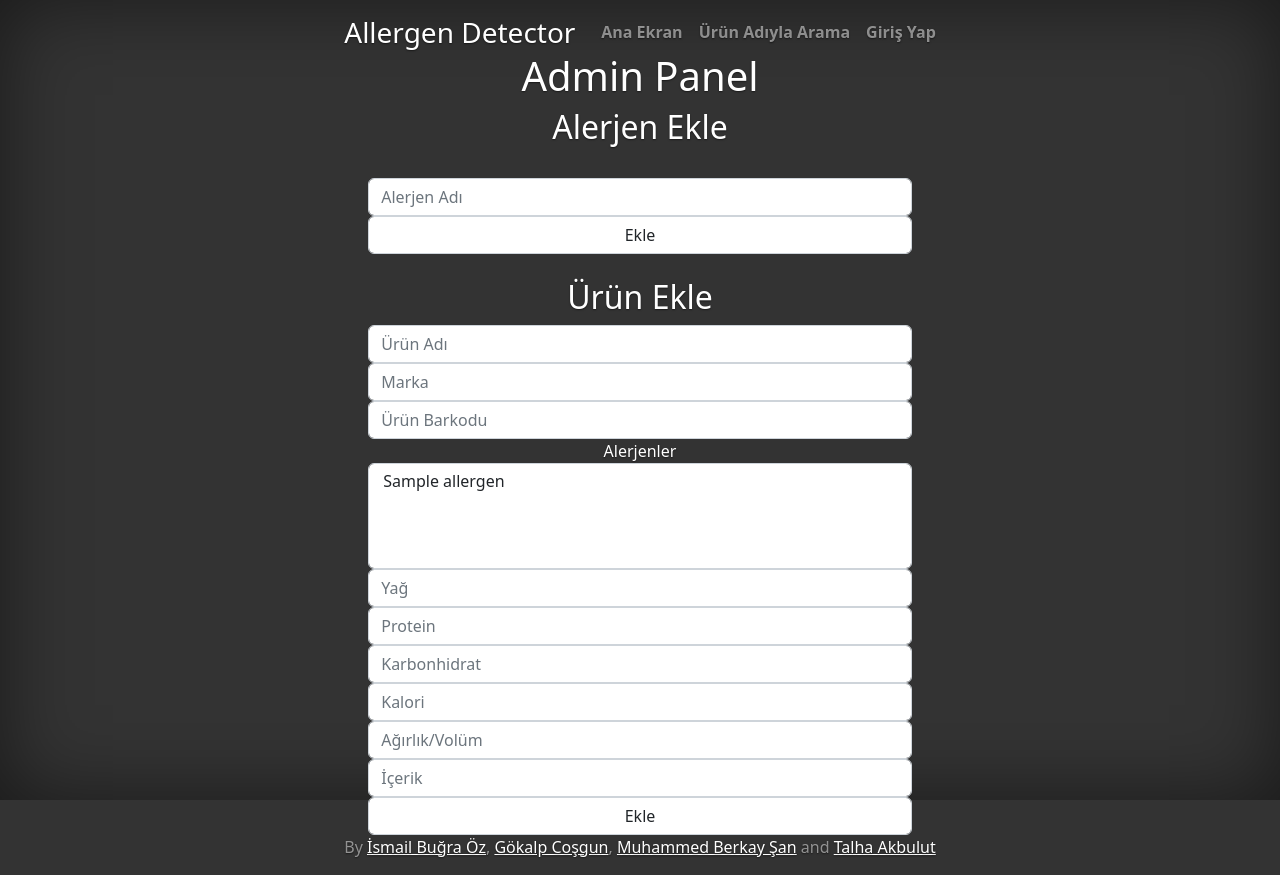
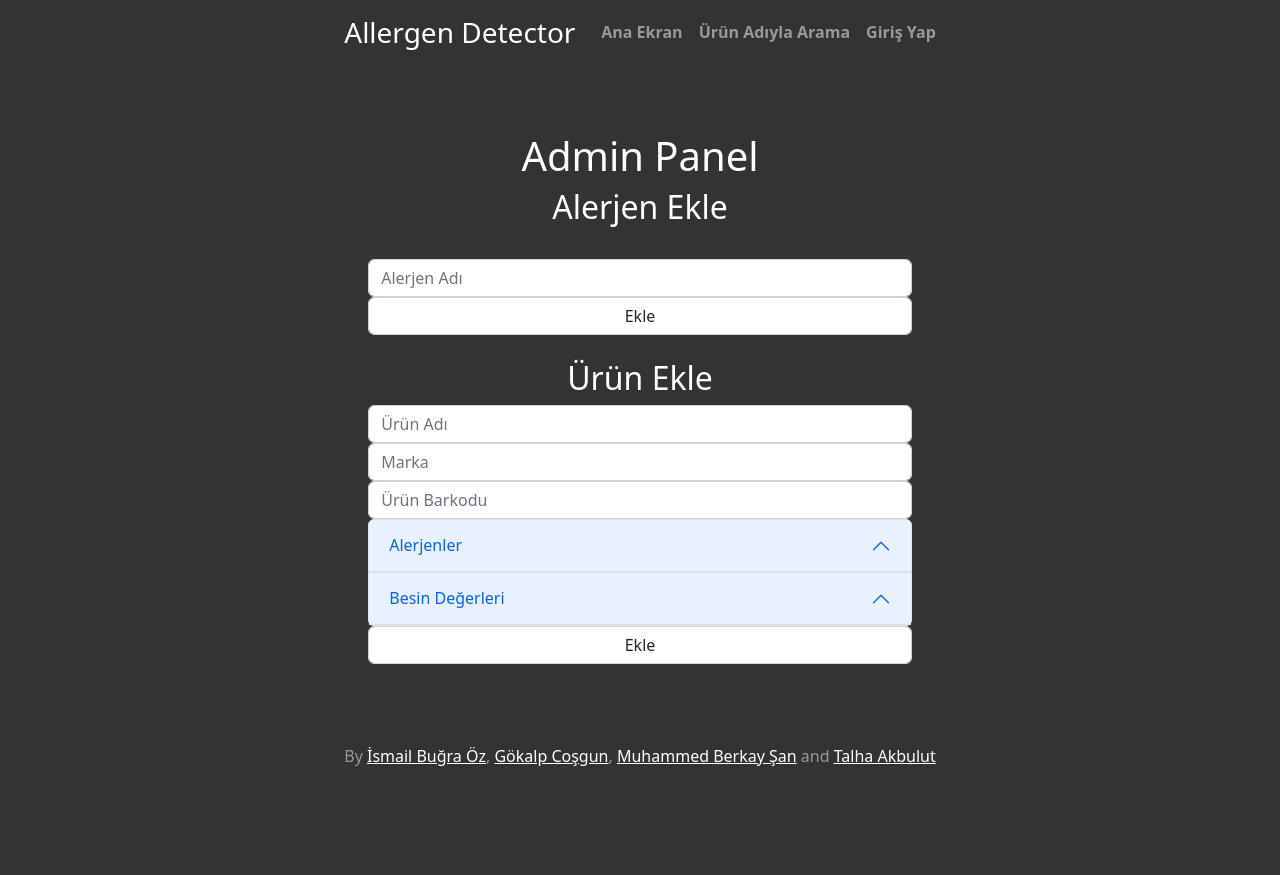
Before and after one commit to gklpcsgn/AllergenDetector, a Flask app: template Site/templates/admin.html in a window 1280 px wide. After the commit the page ends 766 px from the top, so only its background shows below. Run offline with Flask 2, Linux system fonts and the light colour scheme; the template is opened without the code that fills it: most values are stand-ins (such as "Sample title", 1, 10 or a date in 2020); some libraries are stand-ins or nearby versions.

Commit message:
içerik ve admin ekranları düzenlendi

```diff
--- a/Site/static/cover.css
+++ b/Site/static/cover.css
@@ -38,8 +38,8 @@
   -webkit-box-pack: center;
   justify-content: center;
   color: #fff;
-  text-shadow: 0 .05rem .1rem rgba(0, 0, 0, .5);
-  box-shadow: inset 0 0 5rem rgba(0, 0, 0, .5);
+  /* text-shadow: 0 .05rem .1rem rgba(0, 0, 0, .5); */
+  /* box-shadow: inset 0 0 5rem rgba(0, 0, 0, .5); */
 }
 
 .cover-container {
--- a/Site/templates/admin.html
+++ b/Site/templates/admin.html
@@ -1,4 +1,4 @@
-{% extends "base.html" %} {% block title %} Allergen Detector {% endblock %}  {% block content %}
+{% extends "base.html" %} {% block title %} Allergen Detector {% endblock %} {% block content %}
 <h1>Admin Panel</h1>
 
 
@@ -17,18 +17,63 @@
         <input class="form-control" type="text" name="productname" placeholder="Ürün Adı">
         <input class="form-control" type="text" name="brand" placeholder="Marka">
         <input class="form-control" type="text" name="productbarcode" placeholder="Ürün Barkodu">
-    <label for="addProdAllergenPick">Alerjenler</label>
-    <select id="addProdAllergenPick" class="form-control" multiple name="allergenid">
+        <!-- <label for="addProdAllergenPick">Alerjenler</label> -->
+        <!-- <select id="addProdAllergenPick" class="form-control" multiple name="allergenid">
         {% for allergen in allAllergens.values %}
             <option value="{{ allergen[0] }}">{{ allergen[1] }}</option>
         {% endfor %}
-    </select>
+    </select> -->
+
+        <div class="accordion" id="accordionExample">
+            <div class="accordion-item">
+                <h2 class="accordion-header" id="headingOne">
+                    <button class="accordion-button" type="button" data-bs-toggle="collapse"
+                        data-bs-target="#collapseOne" aria-expanded="true" aria-controls="collapseOne">
+                        Alerjenler
+                    </button>
+                </h2>
+                <div id="collapseOne" class="accordion-collapse collapse" aria-labelledby="headingOne"
+                    data-bs-parent="#accordionExample">
+                    <div class="accordion-body">
+                        {% for allergen in allAllergens.values %}
+                        <div class="form-check">
+                            <input class="form-check-input" type="checkbox" name="{{ allergen[1] }}" value=""
+                                id="flexCheckDefault">
+                            <label class="form-check-label" for="flexCheckDefault">
+                                {{ allergen[1] }}
+                            </label>
+                        </div>
+                        {% endfor %}
+                    </div>
+                </div>
+            </div>
+
+            <div class="accordion-item">
+                <h2 class="accordion-header" id="headingTwo">
+                    <button class="accordion-button" type="button" data-bs-toggle="collapse"
+                        data-bs-target="#collapseTwo" aria-expanded="true" aria-controls="collapseTwo">
+                        Besin Değerleri
+                    </button>
+                </h2>
+                <div id="collapseTwo" class="accordion-collapse collapse" aria-labelledby="headingTwo"
+                    data-bs-parent="#accordionExample">
+                    <div class="accordion-body">
                         <input class="form-control" type="text" name="fat" placeholder="Yağ">
                         <input class="form-control" type="text" name="protein" placeholder="Protein">
                         <input class="form-control" type="text" name="carbs" placeholder="Karbonhidrat">
                         <input class="form-control" type="text" name="calorie" placeholder="Kalori">
                         <input class="form-control" type="text" name="weightvolume" placeholder="Ağırlık/Volüm">
                         <input class="form-control" type="text" name="ingredients" placeholder="İçerik">
+                    </div>
+                </div>
+            </div>
+
+        </div>
+
+
+
+
+
 
         <input class="form-control" type="submit" value="Ekle">
     </div>
--- a/server.py
+++ b/server.py
@@ -161,9 +161,9 @@
             allergenlist = data["allergenlist"]
 
             try:
-                write_food_to_db(productbarcode,productname,brand,weightvolume,ingredients)
-                write_nutrition_to_db(fat,protein,carbs,calorie,productbarcode)
-                write_food_contains_to_db(productbarcode,allergenlist)
+                # write_food_to_db(productbarcode,productname,brand,weightvolume,ingredients)
+                # write_nutrition_to_db(fat,protein,carbs,calorie,productbarcode)
+                # write_food_contains_to_db(productbarcode,allergenlist)
 
                 test_data = "OK"
             except Exception as e:
```
Also changed, not shown: Site/templates/result.html (+30 -22 lines), 1 other file. Lines whose indentation alone changed are shown as unchanged.
